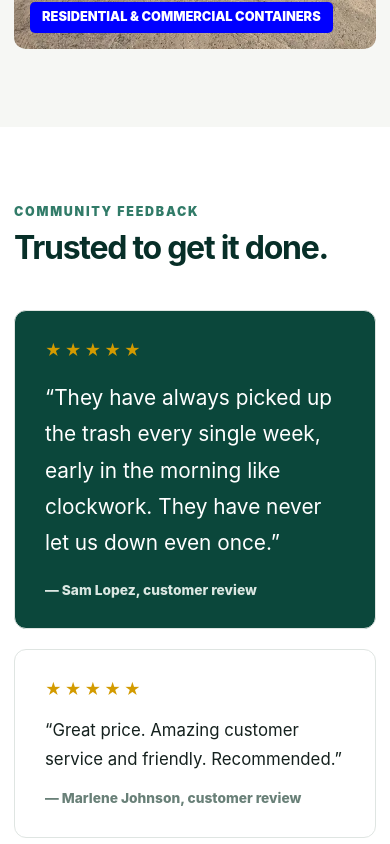
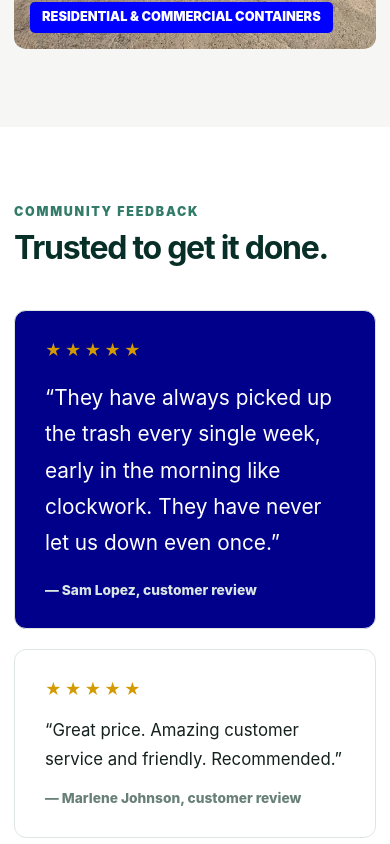
Before and after one commit to thegrindnet/chaparral-disposal-service, a React (Vite) app: page / in a window 390 px wide. Shown: the part 4780-5624 px from the top of the page. Built offline with nearby package versions, Linux system fonts and the light colour scheme.

Commit message:
Update review--featured in Testimonial component

```diff
--- a/src/components/Testimonials/Testimonials.css
+++ b/src/components/Testimonials/Testimonials.css
@@ -1 +1,57 @@
-.testimonials{padding:110px 0;background:#fff}.testimonials__grid{display:grid;grid-template-columns:repeat(3,1fr);gap:20px;margin-top:45px}.review{margin:0;padding:30px;border:1px solid #dfe5e2;border-radius:12px;background:#fff}.review--featured{grid-row:span 2;background:var(--green);color:#fff}.review__stars{color:#d39b00;letter-spacing:3px}.review p{font-size:1.05rem;line-height:1.75}.review--featured p{font-size:1.3rem}.review footer{color:#698078;font-size:.86rem;font-weight:800}.review--featured footer{color:#dbe7e2}@media(max-width:900px){.testimonials__grid{grid-template-columns:repeat(2,1fr)}}@media(max-width:600px){.testimonials{padding:78px 0}.testimonials__grid{grid-template-columns:1fr}.review--featured{grid-row:auto}}
+.testimonials {
+  padding: 110px 0;
+  background: #fff;
+}
+.testimonials__grid {
+  display: grid;
+  grid-template-columns: repeat(3, 1fr);
+  gap: 20px;
+  margin-top: 45px;
+}
+.review {
+  margin: 0;
+  padding: 30px;
+  border: 1px solid #dfe5e2;
+  border-radius: 12px;
+  background: #fff;
+}
+.review--featured {
+  grid-row: span 2;
+  background: var(--blue-dark);
+  color: #fff;
+}
+.review__stars {
+  color: #d39b00;
+  letter-spacing: 3px;
+}
+.review p {
+  font-size: 1.05rem;
+  line-height: 1.75;
+}
+.review--featured p {
+  font-size: 1.3rem;
+}
+.review footer {
+  color: #698078;
+  font-size: 0.86rem;
+  font-weight: 800;
+}
+.review--featured footer {
+  color: #dbe7e2;
+}
+@media (max-width: 900px) {
+  .testimonials__grid {
+    grid-template-columns: repeat(2, 1fr);
+  }
+}
+@media (max-width: 600px) {
+  .testimonials {
+    padding: 78px 0;
+  }
+  .testimonials__grid {
+    grid-template-columns: 1fr;
+  }
+  .review--featured {
+    grid-row: auto;
+  }
+}
```
Also changed, not shown: src/components/Testimonials/Testimonials.jsx (+26 -1 lines).
